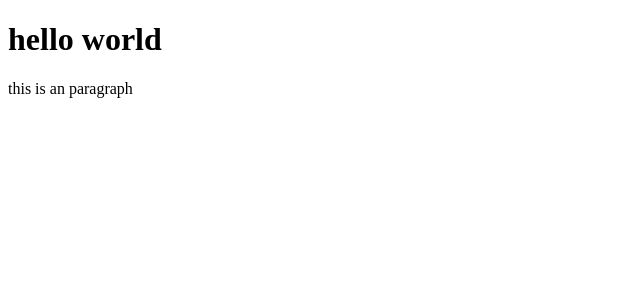
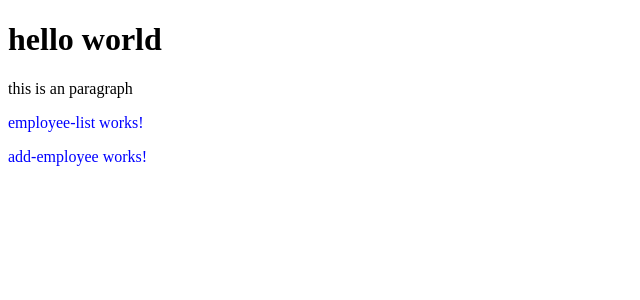
Before and after one commit to Faias46/angular-18-tutorial, an Angular app: page / in a window 1280 px wide. Shown: the top 300 px of the page, without its empty margins (0-640 px from the left). Built offline with nearby package versions, Linux system fonts and the light colour scheme.

Commit message:
Updated: Added new components or updated styles

```diff
--- a/angular.json
+++ b/angular.json
@@ -62,7 +62,8 @@
               "buildTarget": "angular-18-tutorial:build:production"
             },
             "development": {
-              "buildTarget": "angular-18-tutorial:build:development"
+              "buildTarget": "angular-18-tutorial:build:development",
+              "port": 4200
             }
           },
           "defaultConfiguration": "development"
--- a/src/app/app.component.html
+++ b/src/app/app.component.html
@@ -1,2 +1,4 @@
 <h1>hello world </h1>
 <p>this is an paragraph </p>
+<app-employee-list></app-employee-list>
+<app-add-employee></app-add-employee>
--- a/src/app/app.component.ts
+++ b/src/app/app.component.ts
@@ -1,10 +1,12 @@
 import { Component } from '@angular/core';
 import { RouterOutlet } from '@angular/router';
+import { EmployeeListComponent } from './components/employee-list/employee-list.component';
+import { AddEmployeeComponent } from './components/add-employee/add-employee.component';
 
 @Component({
   selector: 'app-root',
   standalone: true,
-  imports: [RouterOutlet],
+  imports: [RouterOutlet,EmployeeListComponent,AddEmployeeComponent],
   templateUrl: './app.component.html',
   styleUrl: './app.component.css'
 })
--- /dev/null
+++ b/src/app/components/add-employee/add-employee.component.css
@@ -0,0 +1,3 @@
+.primary{
+    color:red;
+}
--- /dev/null
+++ b/src/app/components/add-employee/add-employee.component.html
@@ -0,0 +1 @@
+<p class="primary">add-employee works!</p>
--- /dev/null
+++ b/src/app/components/employee-list/employee-list.component.css
@@ -0,0 +1,3 @@
+.primary{
+    color:green
+}
--- /dev/null
+++ b/src/app/components/employee-list/employee-list.component.html
@@ -0,0 +1 @@
+<p class="primary">employee-list works!</p>
--- a/src/styles.css
+++ b/src/styles.css
@@ -1 +1,4 @@
 /* You can add global styles to this file, and also import other style files */
+.primary{
+    color:blue !important;
+}
```
Also changed, not shown: src/app/components/add-employee/add-employee.component.ts (added, +12 -0 lines), src/app/components/employee-list/employee-list.component.ts (added, +12 -0 lines), 2 other files (tests, documents, lock files or other folders).
